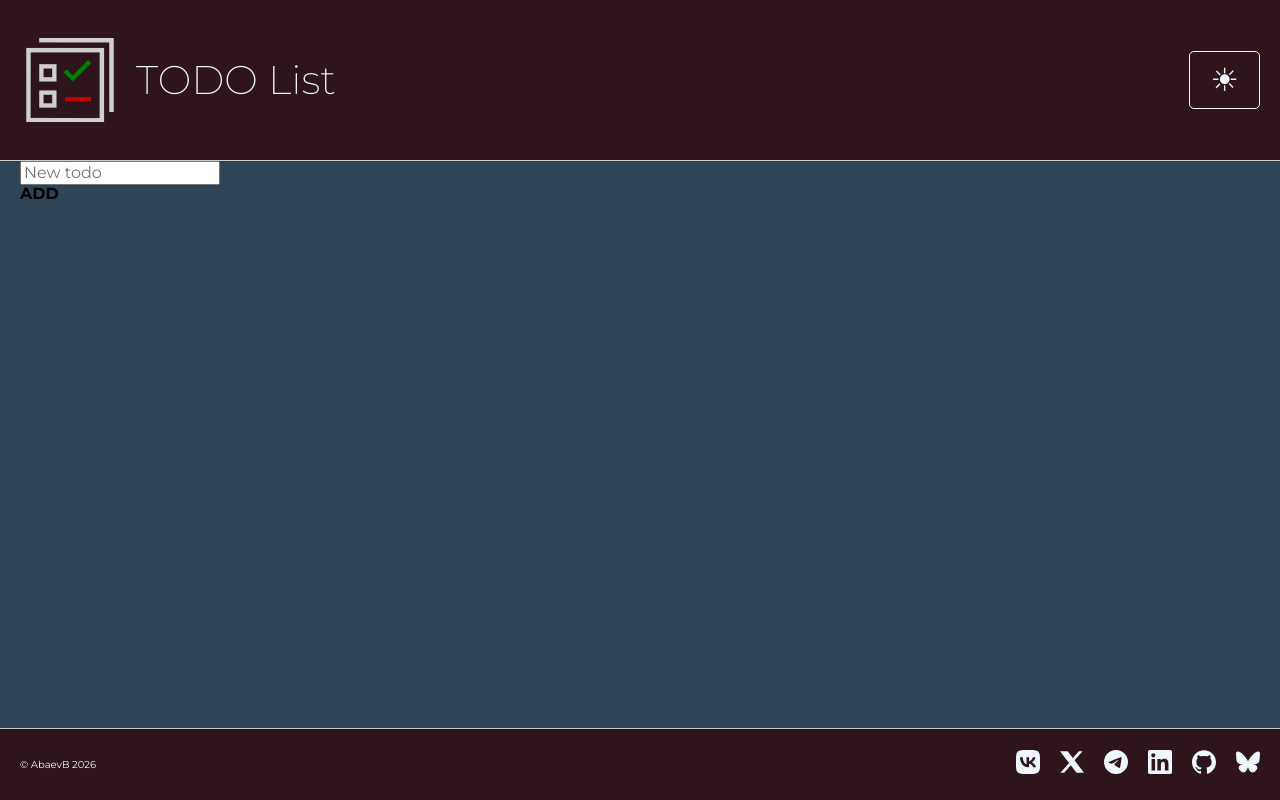
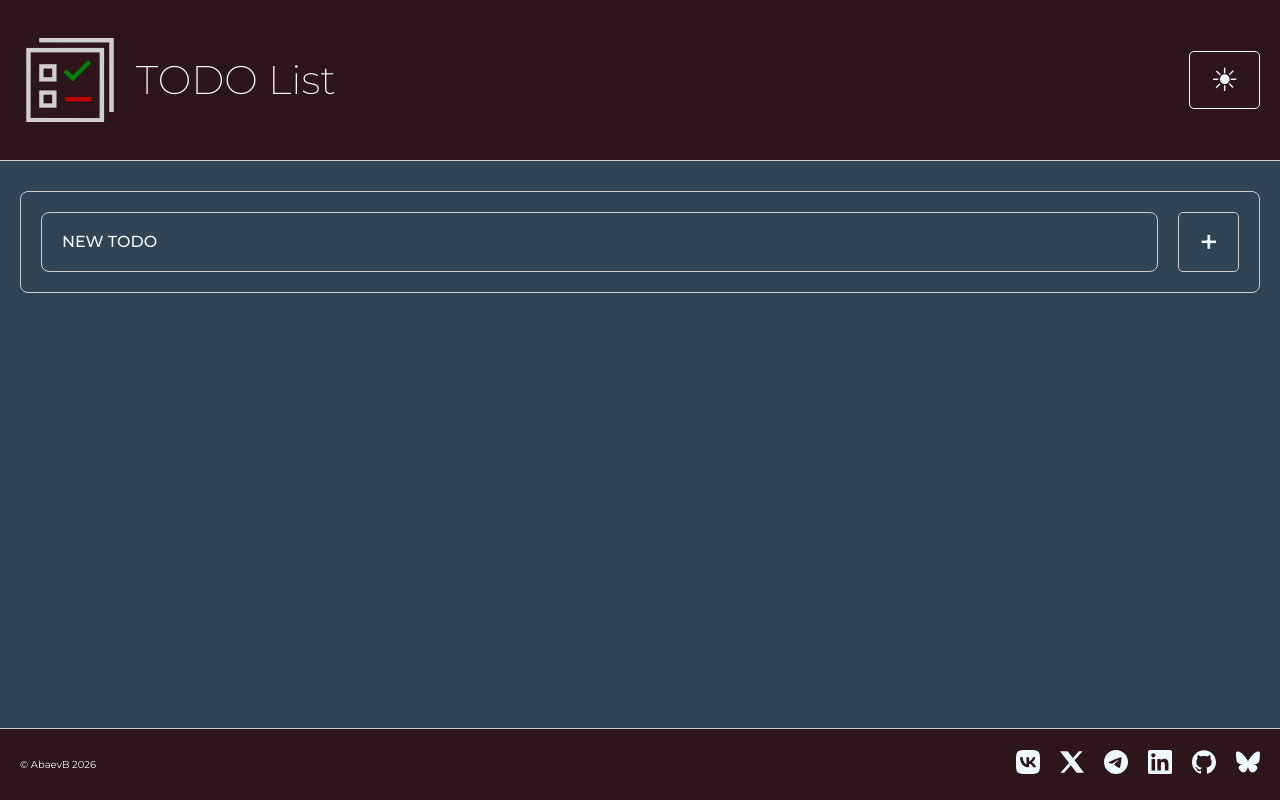
Before and after one commit to AbaevB/New-todo, a Vue app: page / in a window 1280 px wide. Built offline with nearby package versions, Linux system fonts and the light colour scheme.

Commit message:
add form styles

```diff
--- a/src/assets/scss/base/_variables.scss
+++ b/src/assets/scss/base/_variables.scss
@@ -26,5 +26,5 @@ $vp-xxl: 1400px;
   --color-primary: #495057;
   --color-secondary: #1c3334;
   --color-accent: #20c997;
-  --color-border: #dee2e6;
+  --color-border: #666;
 }
--- /dev/null
+++ b/src/assets/scss/components/_form.scss
@@ -0,0 +1,50 @@
+// src/assets/scss/components/_form.scss
+.form {
+    margin-top: 30px;
+    padding: 20px;
+    border: 1px solid var(--color-border);
+    border-radius: 8px;
+    width: 100%;
+    display: flex;
+    text-align: center;
+    gap: 20px;
+    justify-content: space-between;
+
+    &__field    {
+        width: 100%;
+        padding: 20px;
+        border: 1px solid var(--color-border);
+        border-radius: 8px;
+        background-color: var(--color-bg);
+        font-weight: 500;
+        font-size: 1rem;
+        text-transform: uppercase;
+        color: var(--color-text);
+        outline: none;
+        &::placeholder  {
+            font-weight: 500;
+        font-size: 1rem;
+        color: var(--color-text);
+        text-transform: uppercase;
+
+    }
+    }
+
+    &__btn {
+        padding: 10px 20px;
+        font-size: 2rem;
+        font-weight: 500;
+        color: var(--color-text);
+        line-height: 100%;
+        background-color: var(--color-bg);
+       border: 1px solid var(--color-border);
+       border-radius: 5px;
+
+       &:hover {
+        background-color: var(--color-primary);
+        color: #f0f8ff;
+       }
+    }
+
+
+}
--- a/src/assets/scss/style.scss
+++ b/src/assets/scss/style.scss
@@ -16,6 +16,7 @@
 
 @import 'components/btn';
 @import 'components/header';
+@import 'components/form';
 
 @import 'components/footer';
 @import 'components/social';
--- a/src/components/Form.vue
+++ b/src/components/Form.vue
@@ -2,7 +2,7 @@
 <script setup>
 import { ref } from 'vue';
 import Btn from './Btn.vue';
-const btnContent = 'Add';
+const btnContent = '+';
 
 const inputValue = ref('');
 const emit = defineEmits('submit');
```
